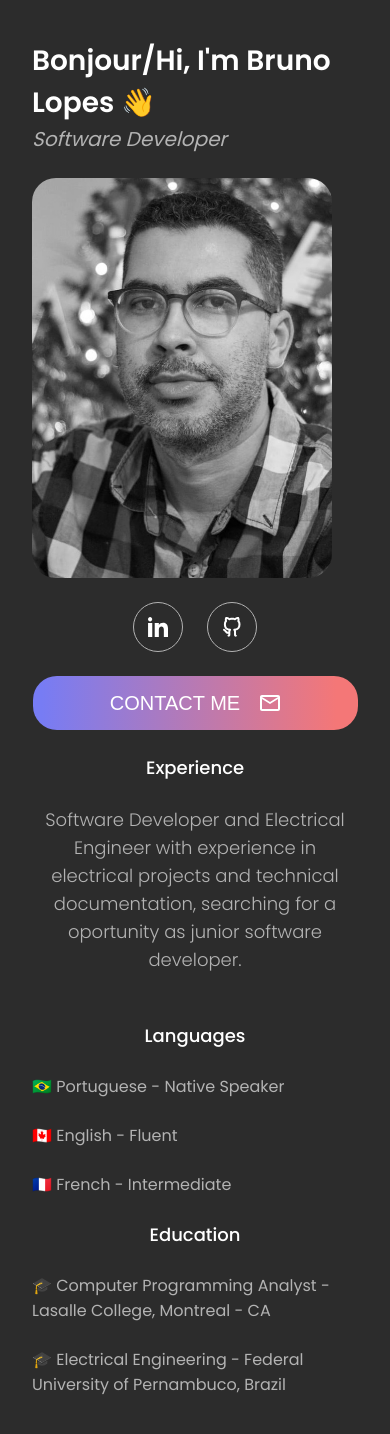
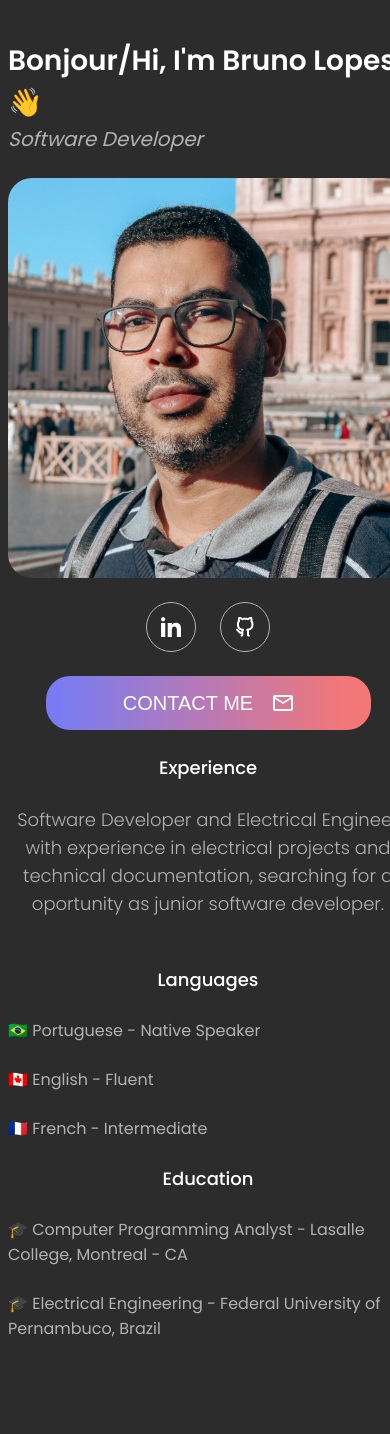
Before and after one commit to BrLopes3/brunolopesPortfolio, a Next.js app: page / in a window 390 px wide. Shown: the top 1434 px of the page. After the commit the page ends 1381 px from the top, so only its background shows below. Built offline with nearby package versions, Linux system fonts and the light colour scheme.

Commit message:
adjusts on the responsiveness

```diff
--- a/src/app/components/experience/experience.scss
+++ b/src/app/components/experience/experience.scss
@@ -2,8 +2,9 @@
     display: flex;
     flex-direction: column;
     align-items: center;
+    width: 100%;
     grid-area: experience;
-
+    max-width: 500px;
     gap: 24px;
 
     p{
@@ -20,7 +21,7 @@
             font-size: 24px;
             line-height: 36px;
             text-align: start;
-
+            max-width: 100%;
         }
     }
 }
--- a/src/app/components/header/header.scss
+++ b/src/app/components/header/header.scss
@@ -3,10 +3,11 @@
     display: flex;
     flex-direction: column;
     gap: 24px;
-
+    align-items: center;
 
     img{
         border-radius: 24px;
+
     }
 
     h1{
--- a/src/app/components/header/header.tsx
+++ b/src/app/components/header/header.tsx
@@ -10,9 +10,9 @@ export function Header() {
             </div>
 
             <Image
-                src="/photoBruno3.jpeg"
+                src="/photoBrunoFinal.jpeg"
                 alt="BrunoPhoto"
-                width={300}
+                width={400}
                 height={400}
                 priority
             />
--- a/src/app/components/information/information.scss
+++ b/src/app/components/information/information.scss
@@ -6,6 +6,7 @@
     width: 100%;
     grid-area: info;
 
+    max-width: 500px;
     gap: 24px;
 
     .languages-info{
--- a/src/app/components/sectionTitle/section-title.scss
+++ b/src/app/components/sectionTitle/section-title.scss
@@ -5,13 +5,10 @@
     line-height: 28px;
     color: var(--text-primary);
 
-}
-
-@media (min-width: 768px) {
-    .section-title{
+    @media(min-width: 1040){
         font-size: 24px;
         line-height: 32px;
         text-align: start;
+    }
 
-    }
 }
--- a/src/app/styles/home.scss
+++ b/src/app/styles/home.scss
@@ -1,7 +1,8 @@
 .container {
   display: grid;
   gap: 24px;
-  padding: 40px 32px;
+  padding: 40px 8px;
+  justify-items: center;
   grid-template-rows: repeat(4, auto);
   grid-template-areas:
   'header'
@@ -37,18 +38,14 @@
       gap: 20px;
       justify-content: center;
       cursor: pointer;
+      grid-area: btns;
 
     }
 
   }
 
-
-
-}
-
-@media (min-width: 768px) {
-  .container {
-    padding: 70px 60px;
+  @media(min-width: 1040px){
+    padding: 22px 60px;
     height: 100vh;
     grid-template-rows: fit-content(100%);
     grid-template-columns: 60% 30%;
@@ -59,5 +56,9 @@
     'header info'
     'experience empty1'
     'empty2 btns';
+
   }
+
+
+
 }
```
Also changed, not shown: public/photoBrunoFinal.jpeg (added).
